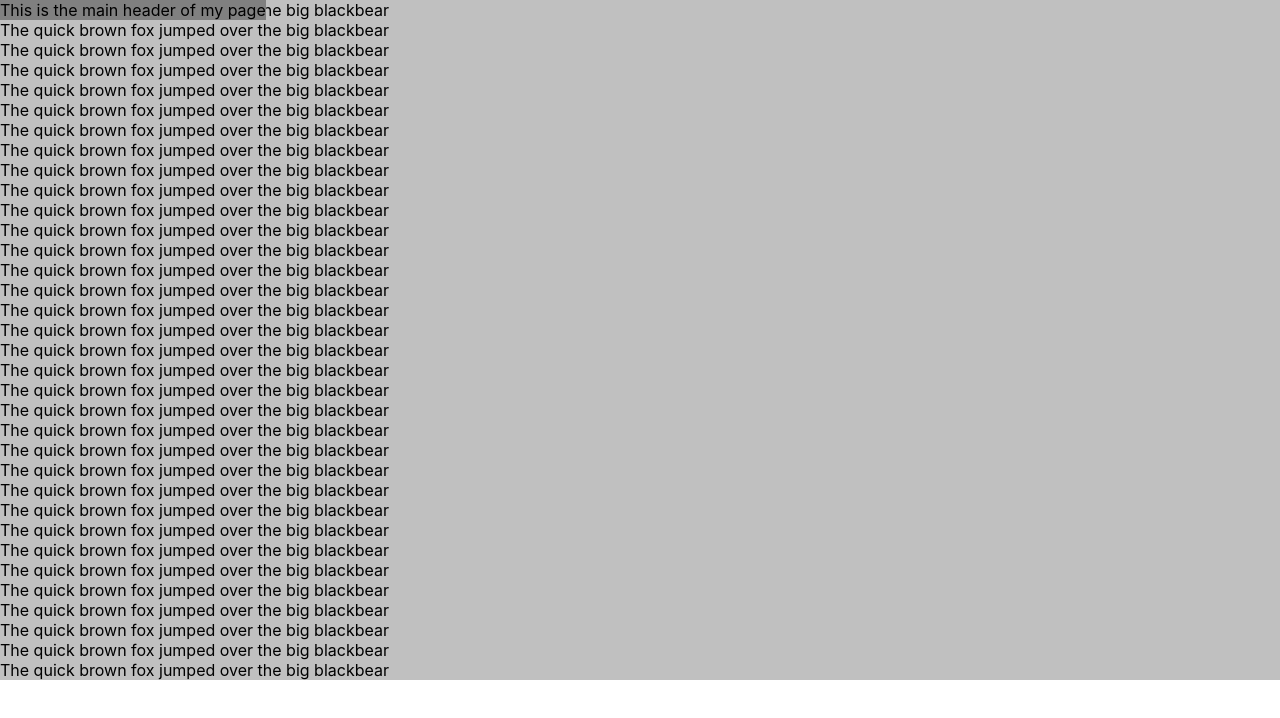
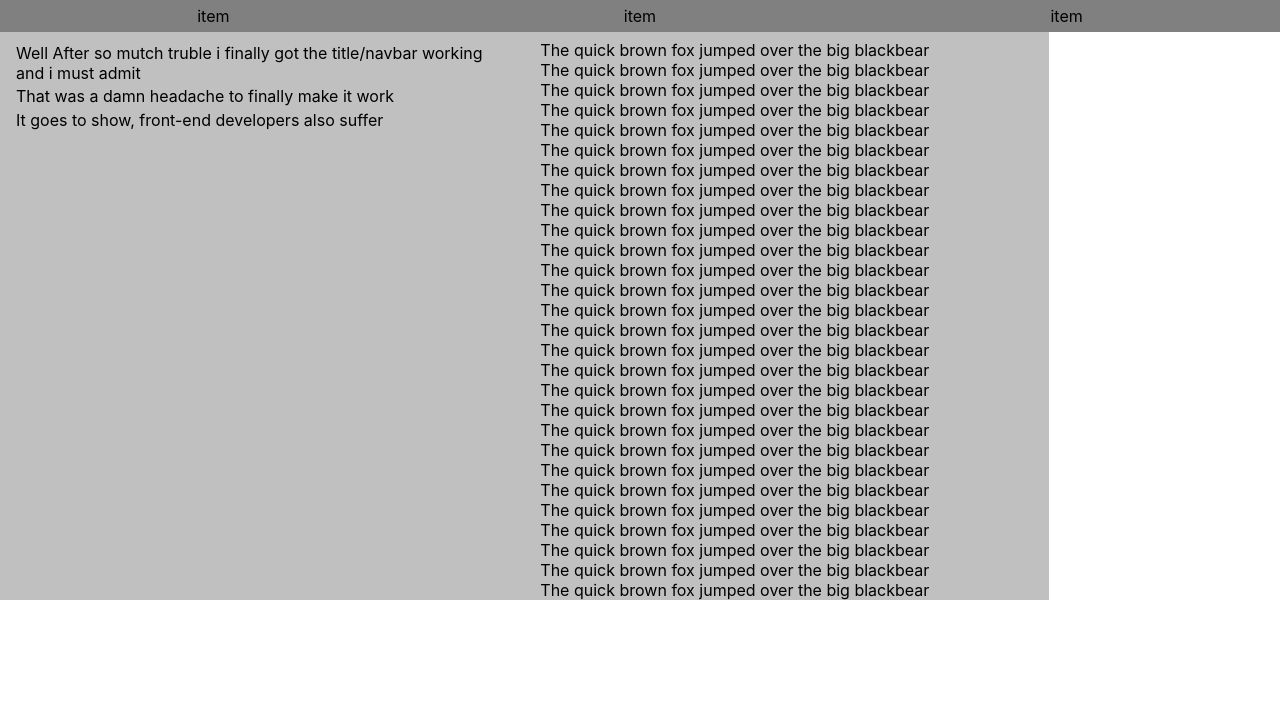
Before and after one commit to newlog16/profoolioProject, a React (Create React App) app: page / in a window 1280 px wide. Shown: the top 718 px of the page. Built offline with nearby package versions, Linux system fonts and the light colour scheme.

Commit message:
small css changes and split main content

```diff
--- a/src/App.css
+++ b/src/App.css
@@ -2,10 +2,31 @@ div.navBar {
     background-color: grey;
     z-index: 9;
     position: fixed;
+    display: flex;
+    justify-content: space-around;
+    align-items: center;
+    width: 100%;
+    height: 2rem;
 }
 
 div.content {
     background-color: silver;
     z-index: 90;
-    padding-top: 0rem;
+    display: flex;
+    padding-top: 2.5rem;
+    width: fit-content;
 }
+
+p {
+    display: block;
+    margin-block-start: 0.2em;
+    margin-block-end: 0.2em;
+    margin-inline-start: 0px;
+    margin-inline-end: 0px;
+}
+
+div.text {
+    padding-left: 1rem;
+    padding-right: 1rem;
+    width: 50%;
+}
--- a/src/components/Content.js
+++ b/src/components/Content.js
@@ -1,24 +1,12 @@
 function Content() {
     return (
         <div className="content">
-            <div>
-                The quick brown fox jumped over the big blackbear
+            <div className="text">
+                <p>Well After so mutch truble i finally got the title/navbar working and i must admit</p>
+                <p>That was a damn headache to finally make it work</p>
+                <p>It goes to show, front-end developers also suffer</p>
             </div>
-            <div>
-                The quick brown fox jumped over the big blackbear
-            </div>
-            <div>
-                The quick brown fox jumped over the big blackbear
-            </div>
-            <div>
-                The quick brown fox jumped over the big blackbear
-            </div>
-            <div>
-                The quick brown fox jumped over the big blackbear
-            </div>
-            <div>
-                The quick brown fox jumped over the big blackbear
-            </div>
+            <div className="text">
                 <div>
                     The quick brown fox jumped over the big blackbear
                 </div>
@@ -104,6 +92,7 @@ function Content() {
                     The quick brown fox jumped over the big blackbear
                 </div>
             </div>
+        </div>
     );
 }
 
--- a/src/components/Title.js
+++ b/src/components/Title.js
@@ -3,8 +3,14 @@ import React from "react";
 function Title() {
     return (
         <div className="navBar">
-            <div>
-                This is the main header of my page
+            <div className="navItem">
+                item
+            </div>
+            <div className="navItem">
+                item
+            </div>
+            <div className="navItem">
+                item
             </div>
         </div>
     );
```
Lines whose indentation alone changed are shown as unchanged.
